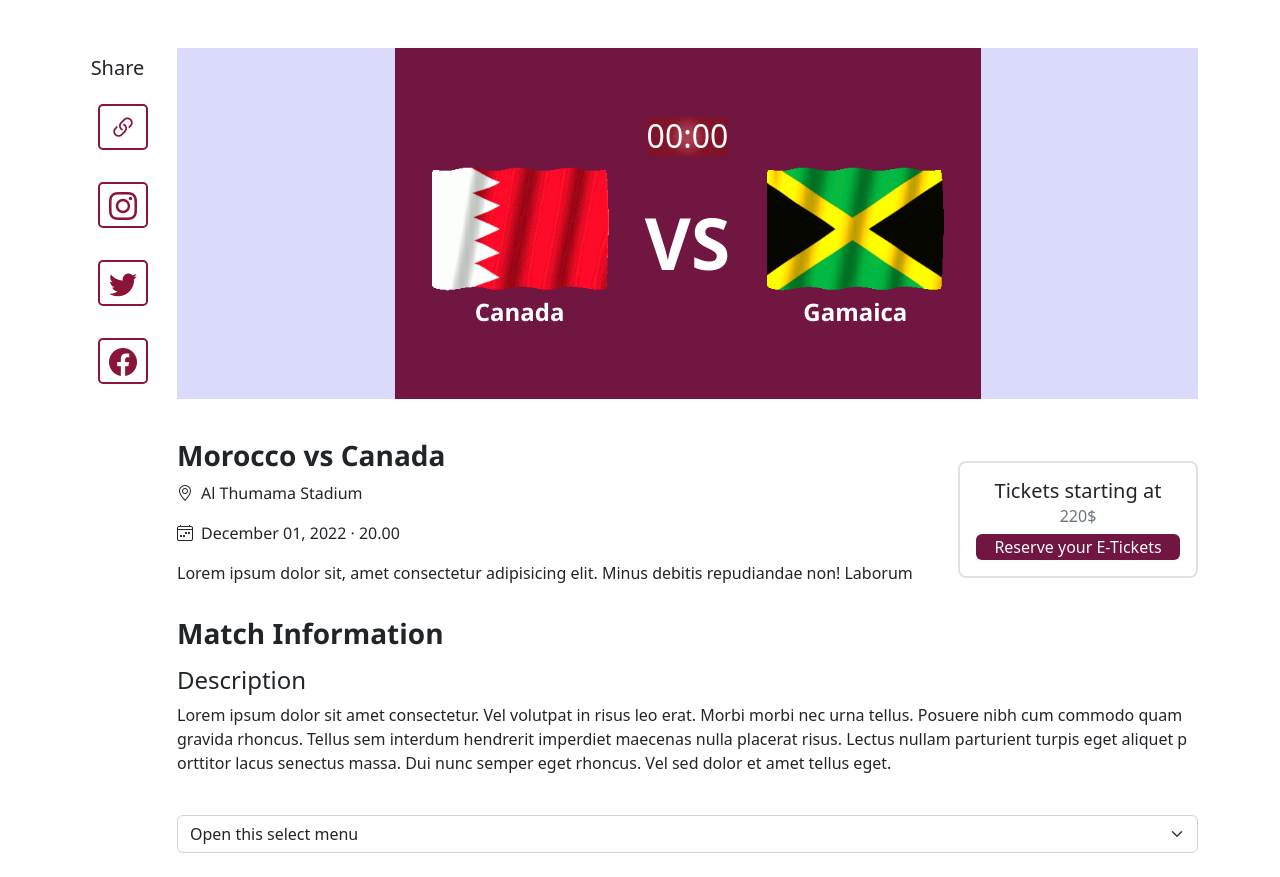
After one commit to Inahcauo01/Gestion-des-Tickets, a PHP site: page /pages/reservation.html in a window 1280 px wide. The commit adds this page. Run offline with PHP 8.4, Linux system fonts and the light colour scheme; some libraries are stand-ins or nearby versions.

Commit message:
page reservation

```diff
--- a/public/pages/Matches-list-datatable.php
+++ b/public/pages/Matches-list-datatable.php
@@ -415,8 +415,6 @@ include '../../app/loader.php';
 														<path d="M17 3C17.2626 2.73735 17.5744 2.52901 17.9176 2.38687C18.2608 2.24473 18.6286 2.17157 19 2.17157C19.3714 2.17157 19.7392 2.24473 20.0824 2.38687C20.4256 2.52901 20.7374 2.73735 21 3C21.2626 3.26264 21.471 3.57444 21.6131 3.9176C21.7553 4.26077 21.8284 4.62856 21.8284 5C21.8284 5.37143 21.7553 5.73923 21.6131 6.08239C21.471 6.42555 21.2626 6.73735 21 7L7.5 20.5L2 22L3.5 16.5L17 3Z" stroke="#fff" stroke-width="2" stroke-linecap="round" stroke-linejoin="round"></path>
 													</svg>
 												</a>
-												<a  href="../scripts.php?suppMatch=<?php echo $ ?>" id="deleteclick".$match["id"]."" hidden></a>
-          										  <button  onclick=\"confirmSupp(".$row["j_id"].")\" class=\"btn btn-sm rounded-pill\"><i class=\"fas fa-trash-alt text-secondary\"></i></a>
 												<a href="javascript:void(0);" class="ml-2 btn btn-xs px-2 light btn-danger">
 													<svg width="20" height="20" viewbox="0 0 24 24" fill="none" xmlns="http://www.w3.org/2000/svg">
 														<path d="M3 6H5H21" stroke="#fff" stroke-width="2" stroke-linecap="round" stroke-linejoin="round"></path>
--- /dev/null
+++ b/public/pages/reservation.html
@@ -0,0 +1,104 @@
+<!DOCTYPE html>
+<html lang="en">
+<head>
+    <meta charset="UTF-8">
+    <meta http-equiv="X-UA-Compatible" content="IE=edge">
+    <meta name="viewport" content="width=device-width, initial-scale=1.0">
+    <title>Document</title>
+    <link href="https://cdn.jsdelivr.net/npm/bootstrap@5.2.3/dist/css/bootstrap.min.css" rel="stylesheet" integrity="sha384-rbsA2VBKQhggwzxH7pPCaAqO46MgnOM80zW1RWuH61DGLwZJEdK2Kadq2F9CUG65" crossorigin="anonymous">
+    <link rel="stylesheet" href="https://cdn.jsdelivr.net/npm/bootstrap-icons@1.9.1/font/bootstrap-icons.css">
+    <link rel="stylesheet" href="../assets/style/style_reservation.css">
+
+</head>
+<body>
+    <div class="container mt-5">
+        <div class="row  d-flex flex-column flex-lg-row align-items-start">
+            <div class="  col-1 fs-3 d-flex flex-lg-column text-center">
+                <h5 class="mt-2 ">Share</h5>
+                <div class=" ms-3 mt-3 mb-3 icons d-flex justify-content-center border-icon">
+                    <i class="bi bi-link-45deg  rounded-1 ">  </i>
+                </div>
+                <div class="ms-3 mt-3 mb-3 icons d-flex justify-content-center border-icon">
+                    <i class="bi bi-instagram rounded-1 ">  </i>
+                </div>
+                <div class="ms-3 mt-3 mb-3 icons d-flex justify-content-center border-icon">
+                    <i class="bi bi-twitter rounded-1 ">  </i>
+                </div>
+                <div class="ms-3 mt-3 mb-3 icons d-flex justify-content-center border-icon">
+                    <i class="bi bi-facebook rounded-1 ">  </i>
+                </div>
+            </div>
+            <div class="col-12 col-lg-11 d-flex flex-column ">
+                <div class=" match d-flex  align-items-center justify-content-center w-100">
+                    <!-- section match -->
+                    <div class=" res d-flex flex-column  justify-content-center ">
+                        <div class="  d-flex justify-content-center text-white">
+                            <h2 class="gol rounded">00:00</h2>
+                        </div>
+                        <div class="d-flex justify-content-around align-items-center">
+                            <div class="drapo d-flex flex-column align-items-center">
+                                <img src="../assets/images/flags/bahrain-197_256.gif" alt="flag canada" class="w-75 ">
+                                <span class="text-white fs-4 fw-bold">Canada</span>
+                            </div>
+                            <div class="drapo d-flex flex-column align-items-center">
+                                <H1 class=" vs text-white  ">VS</H1>
+                            </div>
+                            <div class="drapo d-flex flex-column  align-items-center">
+                                <img src="../assets/images/flags/jamaica-458_256.gif" alt="flag canada" class="w-75">
+                                <span class="text-white fs-4 fw-bold">Gamaica</span>
+                            </div>
+                        </div>
+                    </div>
+                    <!-- end section match -->
+                </div>
+                <div class="mt-4 d-flex flex-column flex-lg-row justify-content-between align-items-center ">
+                    <div class=" ms-2 ms-lg-0 my-3  d-flex flex-column align-items-between ">
+                        <h3 class=" ">Morocco vs Canada</h3>
+                        <div class="mb-3"><i class="me-2  my-1 py-2 mr-2 bi bi-geo-alt"></i><span>Al Thumama Stadium</span></div>
+                        <div><i class=" me-2 my-2 py-2 mr-2 bi bi-calendar4-week"></i><span>December 01, 2022 · 20.00 </span></div>
+                        <p class="my-3">Lorem ipsum dolor sit, amet consectetur adipisicing elit. Minus debitis repudiandae non! Laborum</p>
+                    </div>
+                    <div class="cardhover ticketshadow h-75 card border border-2 rounded-3 " style="  width: 15rem;">
+                        <div class="card-body ">
+                            <h5 class=" text-center card-title">Tickets starting at</h5>
+                            <h6 class=" text-center card-subtitle mb-2 text-muted">220$</h6>
+                            <button class=" ticket  border border-0 rounded text-light text-center btn-ticket w-100 " >Reserve your  E-Tickets</button>
+                        </div>
+                    </div>
+                </div>
+                <div class=" mt-4 mt-lg-0 d-flex flex-column ">
+                    <h3 class=" ">Match Information</h3>
+                    <h4 class="mt-2 ">Description</h4>
+                    <p>Lorem ipsum dolor sit amet consectetur. Vel volutpat in risus leo erat. Morbi morbi nec urna tellus. Posuere nibh cum commodo quam gravida rhoncus. Tellus sem interdum hendrerit imperdiet maecenas nulla placerat risus. Lectus nullam parturient turpis eget aliquet p
+                        orttitor lacus senectus massa. Dui nunc semper eget rhoncus. Vel sed dolor et amet tellus eget.</p>
+                </div>
+                <div class="my-4">
+                    <select class="form-select" aria-label="Default select example">
+                        <option selected>Open this select menu</option>
+                        <option value="1">One</option>
+                        <option value="2">Two</option>
+                        <option value="3">Three</option>
+                      </select>
+                </div>
+            </div>
+        </div>
+        <div class="col-lg-1">
+        </div>
+    </div>
+
+
+
+
+
+
+
+
+
+
+
+
+
+
+    <script src="https://cdn.jsdelivr.net/npm/bootstrap@5.2.3/dist/js/bootstrap.bundle.min.js" integrity="sha384-kenU1KFdBIe4zVF0s0G1M5b4hcpxyD9F7jL+jjXkk+Q2h455rYXK/7HAuoJl+0I4" crossorigin="anonymous"></script>
+</body>
+</html>
```
Also changed, not shown: public/assets/images/flags/bahrain-197_256.gif (added), public/assets/images/flags/jamaica-458_256.gif (added), public/assets/style/style_reservation.css (added).
